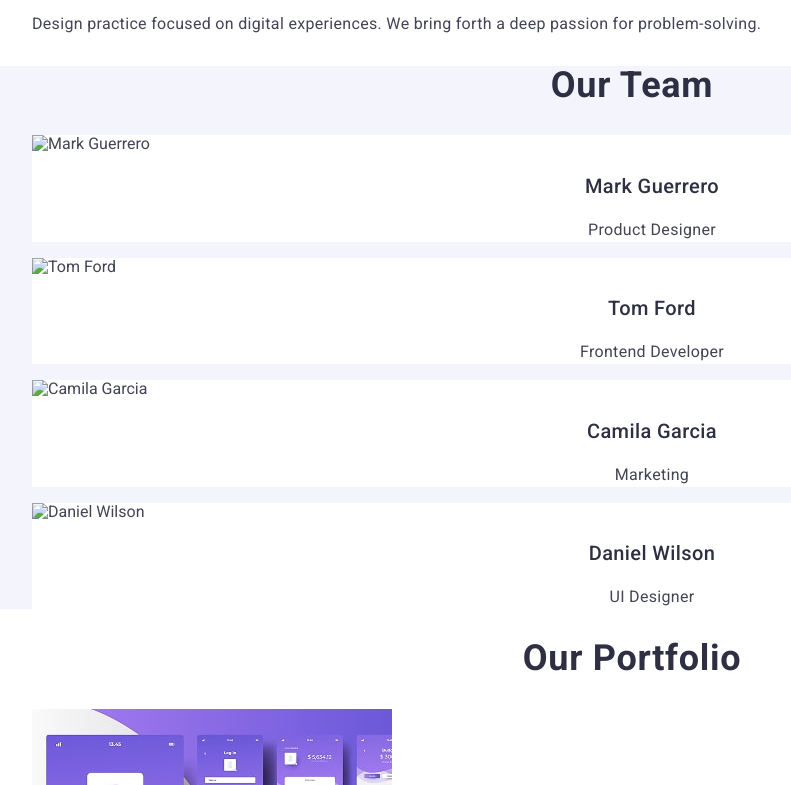
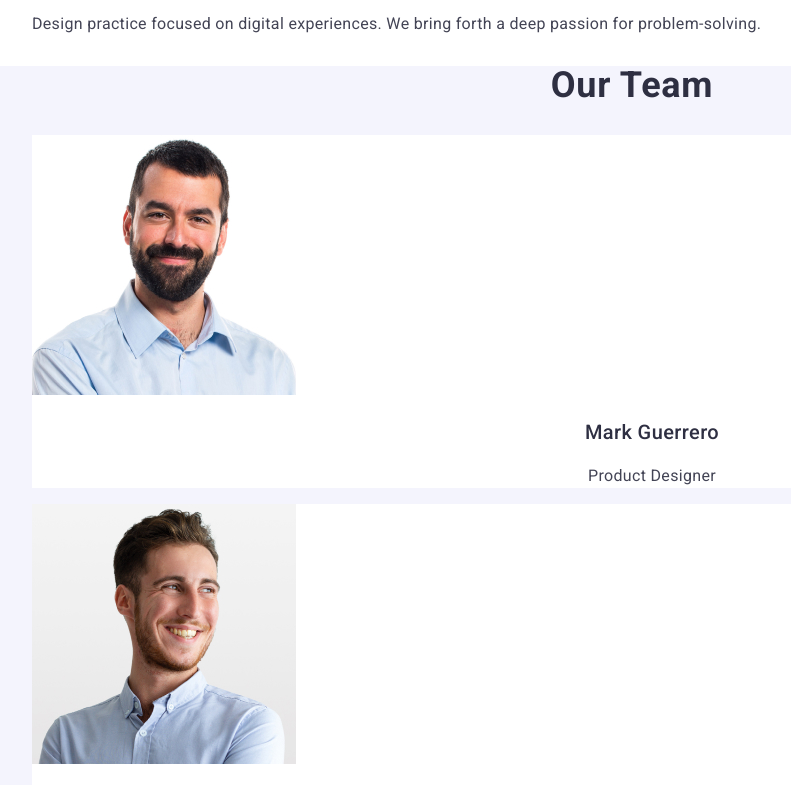
Before and after one commit to OksanaWA/OksanaWA-goit-markup-hw-03, a plain HTML site: page index.html in a window 1280 px wide. Shown: the part 720-1505 px from the top of the page, without its empty margins (8-799 px from the left). Drawn offline with nearby package versions, Linux system fonts and the light colour scheme.

Commit message:
new images added

```diff
--- a/index.html
+++ b/index.html
@@ -99,7 +99,7 @@
         <ul class="team-list">
           <li class="team-member">
             <img
-              src="./images/markguerrero.jpg"
+              src="./images/mark-guerrero.jpg"
               alt="Mark Guerrero"
               width="264"
               class="team-img"
@@ -109,7 +109,7 @@
           </li>
           <li class="team-member">
             <img
-              src="./images/tomford.jpg"
+              src="/images/tom-ford.jpg"
               alt="Tom Ford"
               width="264"
               class="team-img"
@@ -119,7 +119,7 @@
           </li>
           <li class="team-member">
             <img
-              src="./images/camilagarcia.jpg"
+              src="./images/camila-garcia.jpg"
               alt="Camila Garcia"
               width="264"
               class="team-img"
@@ -129,7 +129,7 @@
           </li>
           <li class="team-member">
             <img
-              src="./images/danielwilson.jpg"
+              src="./images/daniel-wilson.jpg"
               alt="Daniel Wilson"
               width="264"
               class="team-img"
```
Also changed, not shown: images/camila-garcia.jpg (added), images/daniel-wilson.jpg (added), images/mark-guerrero.jpg (added), images/tom-ford.jpg (added).
